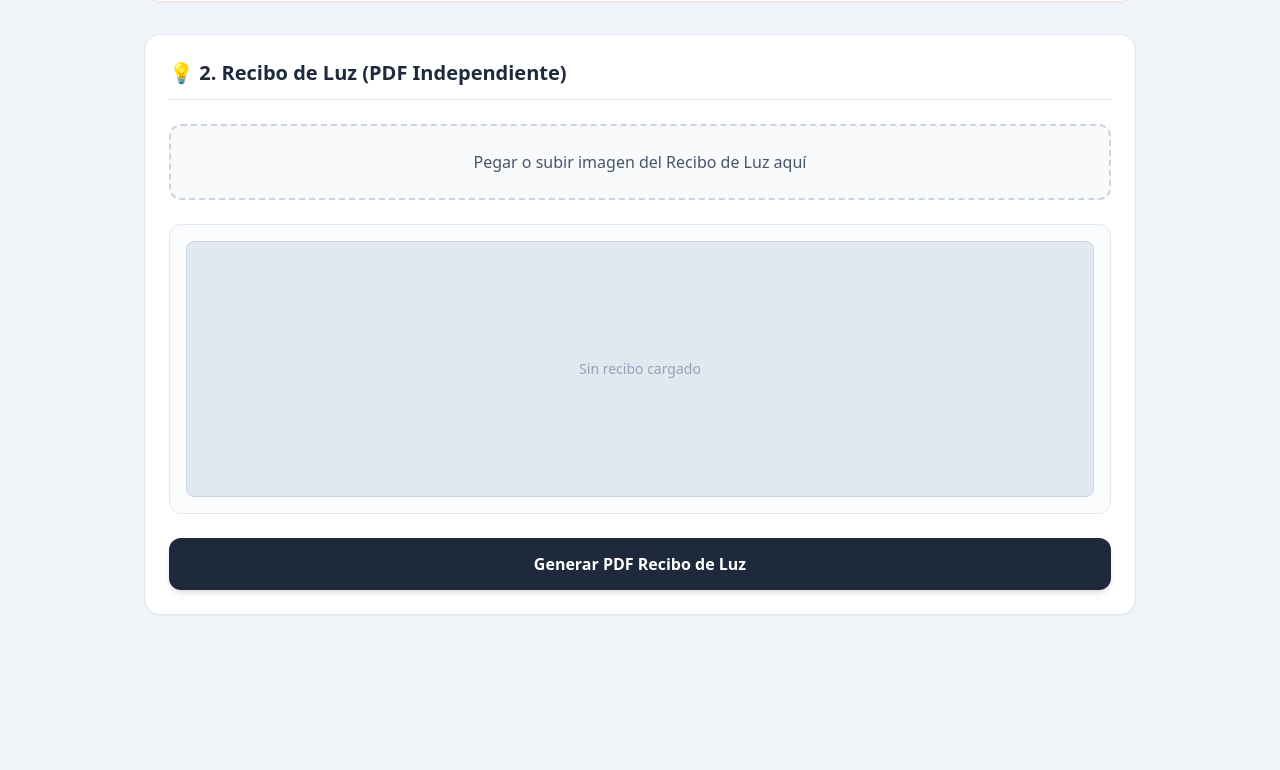
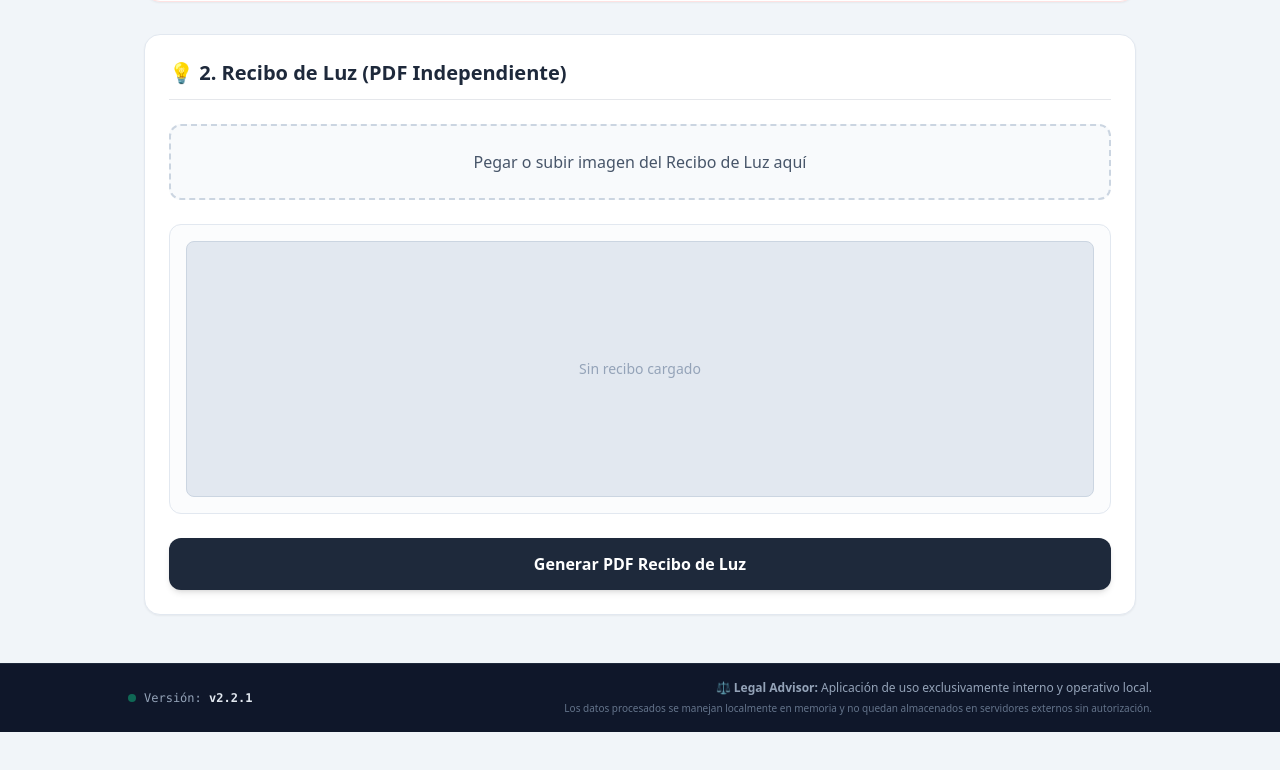
Before and after one commit to Ik3rDev/Procesador-DPI-s, a plain HTML site: page index.html in a window 1280 px wide. Shown: the part 932-1702 px from the top of the page. Before the commit the page ends 1595 px from the top, so only its background shows below. Drawn offline with nearby package versions, Linux system fonts and the light colour scheme.

Commit message:
Agregar pie de pagina con Legal Advisor y version v2.2.1

```diff
--- a/index.html
+++ b/index.html
@@ -22,7 +22,7 @@
     }
   </style>
 </head>
-<body class="bg-slate-100 min-h-screen text-slate-800 font-sans pb-12">
+<body class="bg-slate-100 min-h-screen text-slate-800 font-sans pb-16 relative">
 
   <!-- Encabezado Rojo -->
   <header class="bg-red-700 text-white py-6 shadow-lg mb-8">
@@ -34,7 +34,7 @@
     </div>
   </header>
 
-  <main class="max-w-5xl mx-auto px-4 space-y-8">
+  <main class="max-w-5xl mx-auto px-4 space-y-8 mb-12">
 
     <!-- SECCIÓN 1: PROCESADOR DE DPI -->
     <section class="bg-white rounded-2xl shadow-sm border border-red-100 p-6 space-y-6">
@@ -145,6 +145,25 @@
     </section>
 
   </main>
+
+  <!-- PIE DE PÁGINA / LEGAL ADVISOR / VERSIÓN -->
+  <footer class="bg-slate-900 text-slate-400 py-4 px-6 border-t border-slate-800 text-xs">
+    <div class="max-w-5xl mx-auto flex flex-col md:flex-row justify-between items-center gap-4">
+
+      <!-- Indicador de Versión -->
+      <div class="flex items-center gap-2 font-mono">
+        <span class="inline-block w-2 h-2 rounded-full bg-emerald-500 animate-pulse"></span>
+        <span>Versión: <strong class="text-slate-200 font-bold">v2.2.1</strong></span>
+      </div>
+
+      <!-- Legal Advisor / Descargo de responsabilidad -->
+      <div class="text-center md:text-right text-slate-400 space-y-1">
+        <p>⚖️ <strong>Legal Advisor:</strong> Aplicación de uso exclusivamente interno y operativo local.</p>
+        <p class="text-[10px] text-slate-500">Los datos procesados se manejan localmente en memoria y no quedan almacenados en servidores externos sin autorización.</p>
+      </div>
+
+    </div>
+  </footer>
 
   <!-- MODAL CON CANVAS DE POLÍGONO -->
   <div id="cropModal" class="fixed inset-0 bg-slate-900/80 backdrop-blur-sm z-50 hidden flex justify-center items-center p-4">
```
